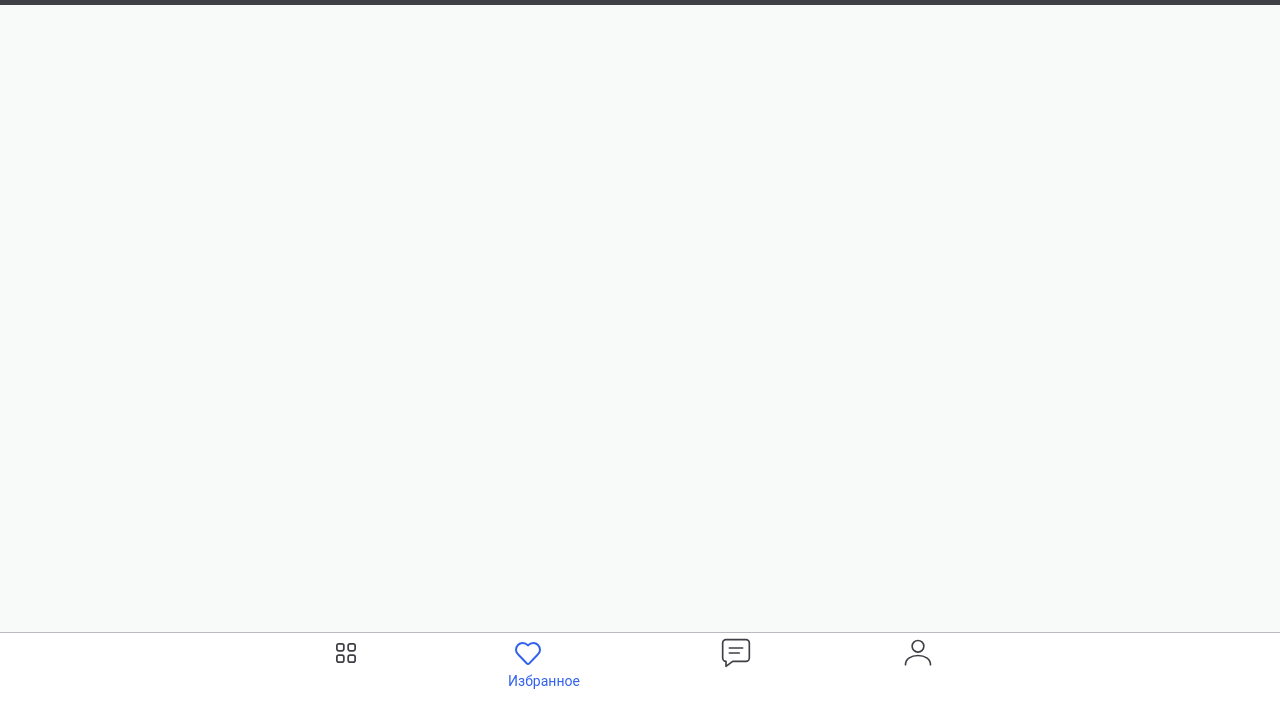
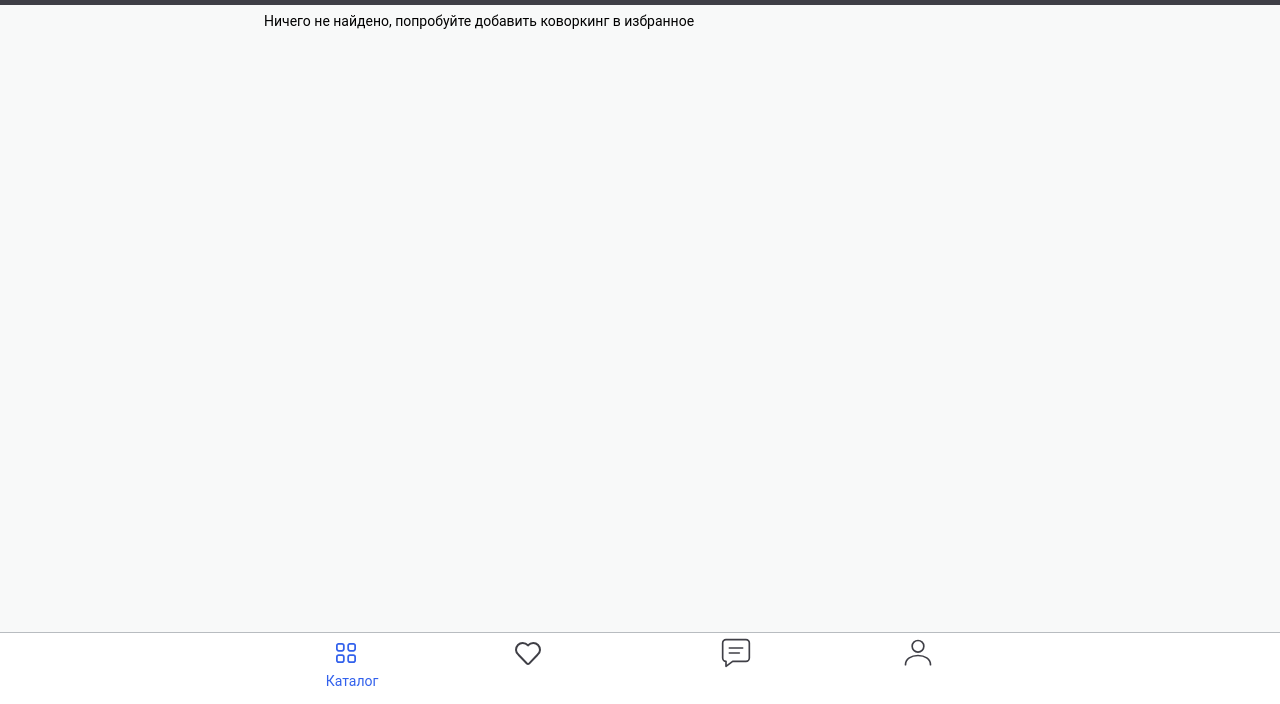
Before and after one commit to SerebrennikovaEkaterina/coworking, a website built with Vite: page frontend/favorites.html in a window 1280 px wide. Shown: the part 96-800 px from the top of the page. Built offline with nearby package versions, Linux system fonts and the light colour scheme.

Commit message:
feat: add favorite handlers logic

```diff
--- a/frontend/favorites.html
+++ b/frontend/favorites.html
@@ -10,9 +10,11 @@
     <div id="app">
       <div id="header-container"></div>
       <main class="main flex">
+        <div class="container cards favorites-container">
+        </div>
       </main>
       <div id="nav-container"></div>
     </div>
-    <script type="module" src="/src/main.js"></script>
+    <script type="module" src="/src/favorites.js"></script>
   </body>
 </html>
--- /dev/null
+++ b/frontend/src/favorites.js
@@ -0,0 +1,31 @@
+import "./normalize.css"
+import "./style.css";
+
+import { initNavigation } from "./modules/navigation";
+import { coworkings } from "./data";
+import { getFavorites } from "./modules/favorites";
+import { renderCards } from "./modules/cards";
+import { loadComponent } from "./modules/loadComponent";
+import { createCoworkingCard } from "./modules/createCoworkingCard.js";
+import { initFavoriteButtons } from "./modules/favoritehandlers.js";
+
+loadComponent("#nav-container", "/components/nav.html").then(() => {
+    initNavigation();
+});
+
+loadComponent("#header-container", "/components/header.html");
+
+const favoriteIds = getFavorites();
+
+
+const favoriteCoworkings = coworkings.filter((item) => favoriteIds.includes(item.id));
+
+const emptyMessage = "Ничего не найдено, попробуйте добавить коворкинг в избранное"
+
+renderCards(favoriteCoworkings, createCoworkingCard, emptyMessage);
+
+const container = document.querySelector(".container");
+
+container.classList.add("list-view");
+
+initFavoriteButtons(renderCards(favoriteCoworkings, createCoworkingCard, emptyMessage));
--- a/frontend/src/main.js
+++ b/frontend/src/main.js
@@ -35,7 +35,9 @@ document.addEventListener("DOMContentLoaded", () => {
     console.log("state",state );
     console.log("result",result );
 
-    renderCards(result, createCoworkingCard);
+    const emptyMessage = "Ничего не найдено, попробуйте ослабить фильтры"
+
+    renderCards(result, createCoworkingCard, emptyMessage);
     initFavoriteButtons();
   }
 
--- a/frontend/src/modules/cards.js
+++ b/frontend/src/modules/cards.js
@@ -8,19 +8,20 @@
 //     });
 // }
 
-export function renderCards(data, createCard) {
+export function renderCards(data, createCard, emptyText) {
   const container = document.querySelector(".cards");
   if (!container) return;
 
   container.innerHTML = ""; //  очищаем
 
   if (!data.length) {
-      container.innerHTML = `
-        <div class="empty-state">
-          Ничего не найдено <br/>
-          Попробуйте ослабить фильтры
-        </div>
-      `;
+
+    const emptyMessage = document.createElement('div');
+    emptyMessage.className = "empty-message";
+    emptyMessage.textContent = `${emptyText}`;
+
+    container.append(emptyMessage);
+
     return;
   }
 
--- a/frontend/src/modules/favoritehandlers.js
+++ b/frontend/src/modules/favoritehandlers.js
@@ -1,6 +1,6 @@
 import { toggleFavorite } from "./favorites";
 
-export function initFavoriteButtons() {
+export function initFavoriteButtons(onToggle) {
     const favoriteButtons = document.querySelectorAll(".favorite-btn");
 
     favoriteButtons.forEach((button) => {
@@ -9,7 +9,11 @@ export function initFavoriteButtons() {
 
             toggleFavorite(id);
             button.classList.toggle('active');
+            if (onToggle) {
+                onToggle();
+            }
         })
 
     })
+
 }
--- a/frontend/src/style.css
+++ b/frontend/src/style.css
@@ -1050,6 +1050,10 @@ section:not(:last-child) {
   padding: 0 16px;
 }
 
+.favorites-container {
+  padding: 8px;
+}
+
 .about-coworking__info {
   display: flex;
   flex-direction: column;
```
Lines whose indentation alone changed are shown as unchanged.
